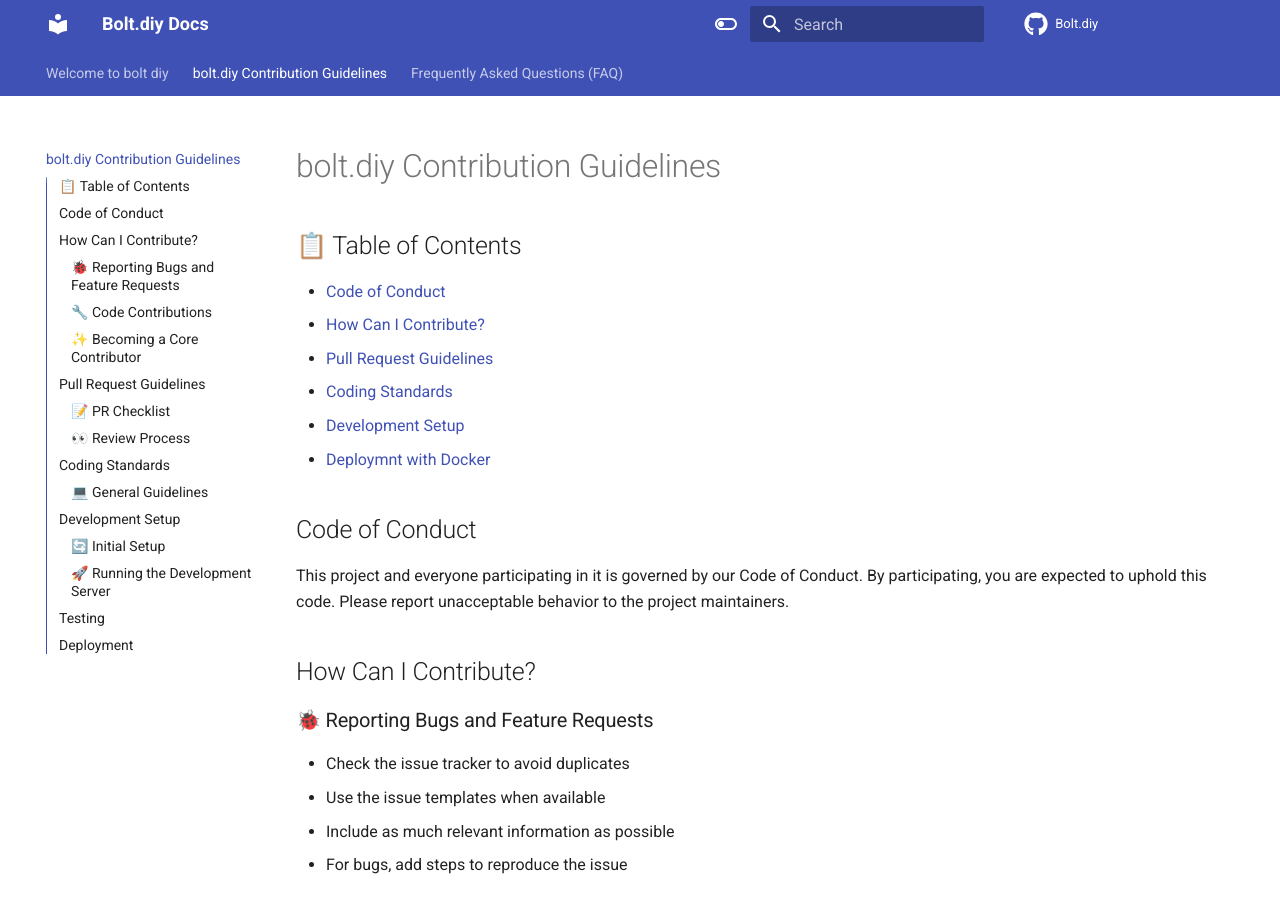
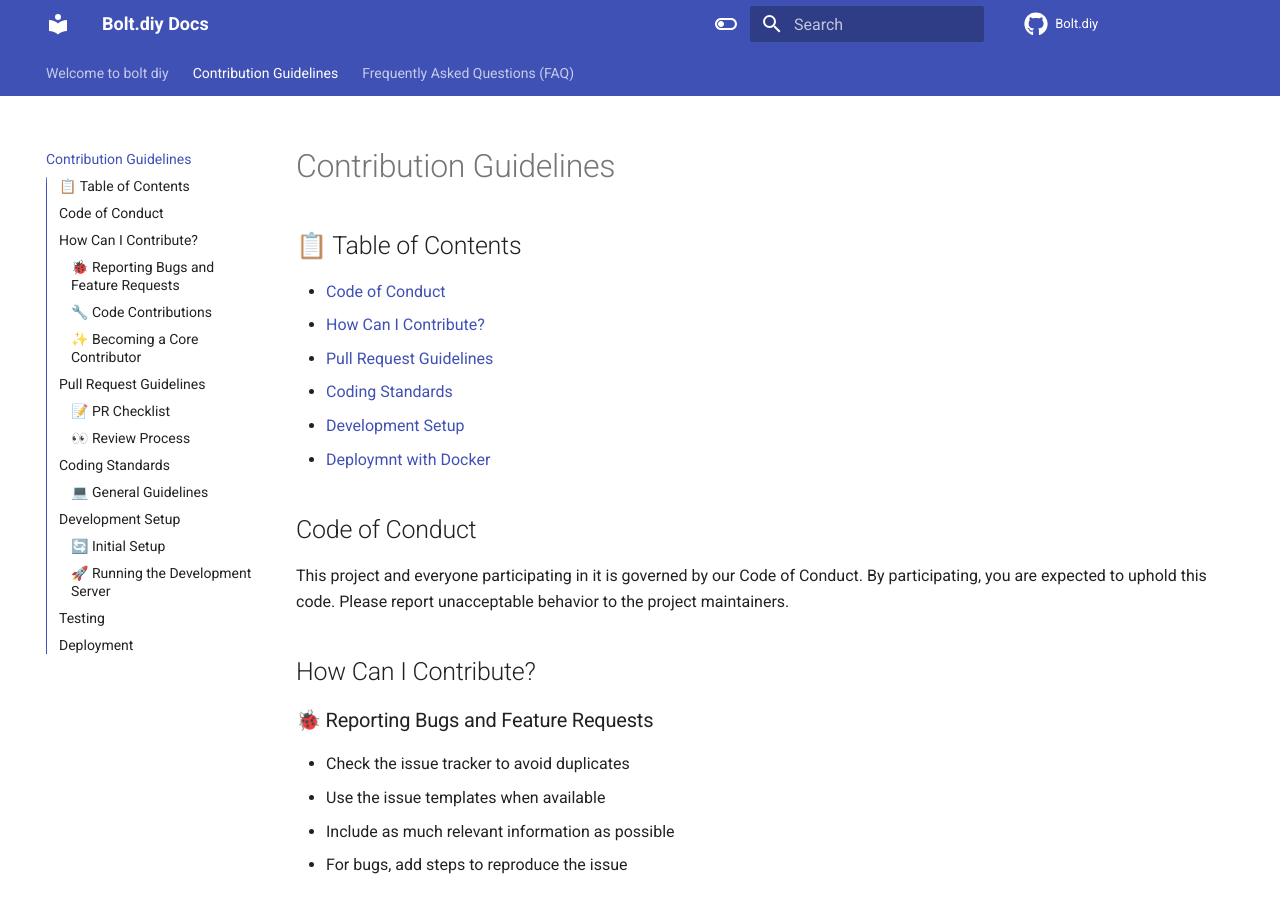
Before and after one commit to stackblitz/bolt.new, an MkDocs documentation site: the page built from docs/docs/CONTRIBUTING.md, in a window 1280 px wide and 900 px high. Built offline with MkDocs 1.6.1 and Material for MkDocs 9.7.7, drawn with Linux system fonts in a browser that asks for light colours; comment, search, counter and statistics services are not loaded.

Commit message:
Update CONTRIBUTING.md

```diff
--- a/docs/docs/CONTRIBUTING.md
+++ b/docs/docs/CONTRIBUTING.md
@@ -1,4 +1,4 @@
-# bolt.diy Contribution Guidelines
+# Contribution Guidelines
 
 ## 📋 Table of Contents
 - [Code of Conduct](#code-of-conduct)
```
